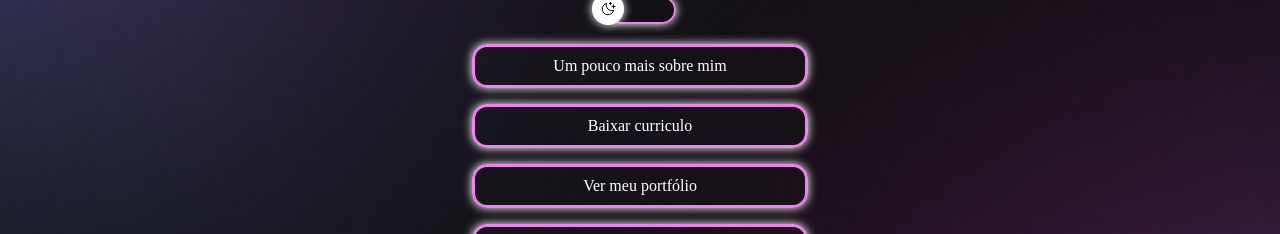
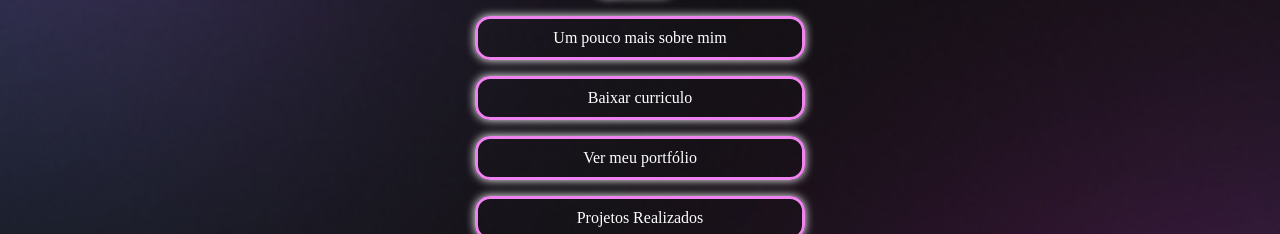
Before and after one commit to Bi-ell/Portfolio, a plain HTML site: page index.html in a window 1280 px wide. Shown: the part 359-593 px from the top of the page. Drawn offline with nearby package versions, Linux system fonts and the light colour scheme; a web font is replaced by a local one.

Commit message:
Update css.css

```diff
--- a/css/css.css
+++ b/css/css.css
@@ -14,7 +14,7 @@ body{
     background: url(../img/bg-mobile.jpg) no-repeat top center/cover;
     height: 100vh;
     display: flex;
-    justify-content: center;
+/*     justify-content: center; */
     align-items: center;
 }
 
@@ -41,7 +41,7 @@ body *{
 #container{
     width: 100%;
     max-width: 588px;
-    margin: 56px auto 0px;
+    margin: 0px auto 0px;
     padding: 0 24px;
 }
 
@@ -82,7 +82,7 @@ li{
     display: flex;
     justify-content: center;
     text-align: center;
-    padding: 10px 15px;
+    padding: 10px 12px;
 }
 
 .light li{
```
